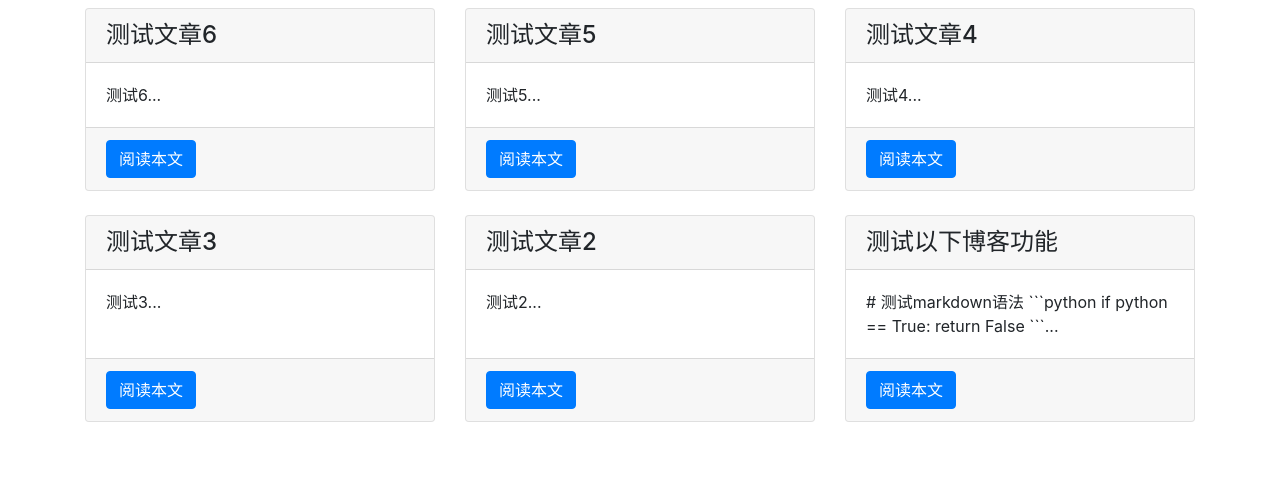
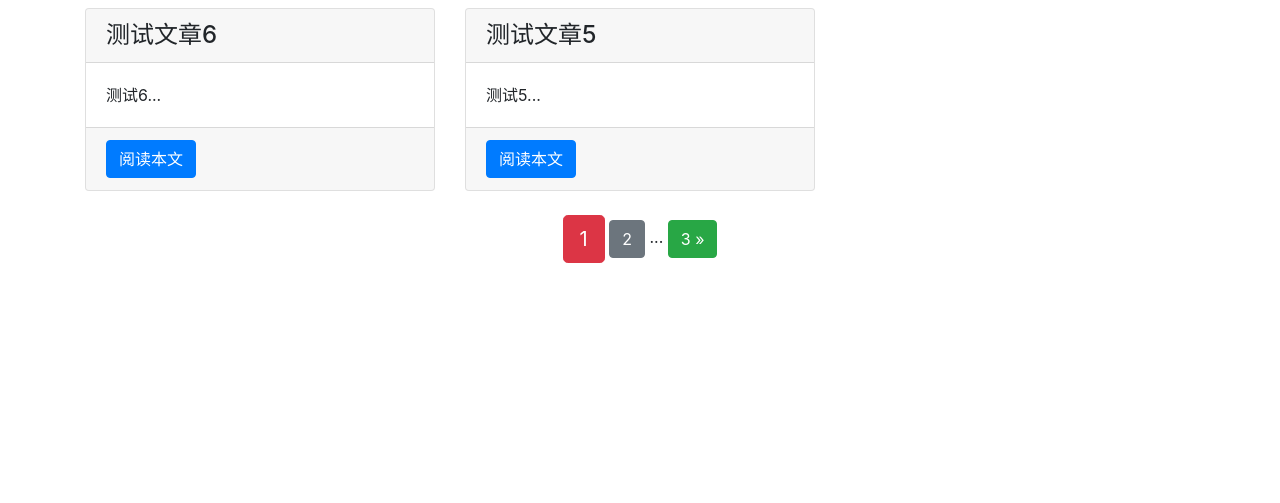
Before and after one commit to ClayLaugh/my_blog, a Django app: page /article/article-list/ in a window 1280 px wide. Shown: the part 56-559 px from the top of the page. Run offline with Django 3.2, Linux system fonts and the light colour scheme; data comes from the database, SQL or seed files in the repository; both versions use the stored data as it was after the commit; some libraries are stand-ins or nearby versions.

Commit message:
add article paginator function

```diff
--- a/article/views.py
+++ b/article/views.py
@@ -6,11 +6,18 @@ from django.contrib.auth.models import User
 from django.contrib.auth.decorators import login_required
 from .models import ArticlePost
 import markdown
+from django.core.paginator import Paginator
 
 
 def article_list(request):
     # 取出所有的博客文章
-    articles = ArticlePost.objects.all()
+    article_list = ArticlePost.objects.all()
+    # 每页显示 1 篇文章
+    paginator = Paginator(article_list, 2)
+    # 获取 url 中的页码
+    page = request.GET.get('page')
+    # 将导航对象相应的页码内容返回给 articles
+    articles = paginator.get_page(page)
     # 需要传递给模板的对象
     context = {"articles": articles}
     # 将 context 的内容加载到模板 article/list.html
--- a/my_blog/settings.py
+++ b/my_blog/settings.py
@@ -122,6 +122,10 @@ STATICFILES_DIRS = [
     os.path.join(BASE_DIR, "static")
 ]
 
+MEDIA_URL = '/media/'
+
+MEDIA_ROOT = os.path.join(BASE_DIR, 'media/')
+
 EMAIL_HOST = 'smtp.qq.com'
 
 EMAIL_HOST_USER = 'xxx@qq.com'
--- a/my_blog/urls.py
+++ b/my_blog/urls.py
@@ -17,6 +17,8 @@ from django.contrib import admin
 from django.urls import path
 # 导入include
 from django.urls import include
+from django.conf import settings
+from django.conf.urls.static import static
 
 urlpatterns = [
     path('admin/', admin.site.urls),
@@ -27,3 +29,5 @@ urlpatterns = [
     # 配置password_reset的url
     path('password-reset/', include('password_reset.urls')),
 ]
+
+urlpatterns += static(settings.MEDIA_URL, document_root=settings.MEDIA_ROOT)
--- a/templates/article/list.html
+++ b/templates/article/list.html
@@ -12,7 +12,6 @@
 <!-- 定义放置文章标题的div容器 -->
 <div class="container">
     <div class="row mt-2">
-
         {% for article in articles %}
         <!-- 文章内容 -->
         <div class="col-4 mb-4">
@@ -31,7 +30,27 @@
             </div>
         </div>
         {% endfor %}
-
+    </div>
+    <!-- 页码导航 -->
+    <div class="pagination row">
+        <div class="m-auto">
+            <span class="step-links">
+                <!-- 如果不是第一页，则显示上翻按钮 -->
+                {% if articles.has_previous %}
+                    <a href="?page=1" class="btn btn-success">&laquo; 1</a>
+                    <span>...</span>
+                    <a href="?page={{ articles.previous_page_number }}" class="btn btn-secondary">{{ articles.previous_page_number }}</a>
+                {% endif %}
+                <!-- 当前页面 -->
+                <span class="current btn btn-danger btn-lg">{{ articles.number }}</span>
+                <!-- 如果不是最末页，则显示下翻按钮 -->
+                {% if articles.has_next %}
+                    <a href="?page={{ articles.next_page_number }}" class="btn btn-secondary">{{ articles.next_page_number }}</a>
+                    <span>...</span>
+                    <a href="?page={{ articles.paginator.num_pages }}" class="btn btn-success">{{ articles.paginator.num_pages }} &raquo;</a>
+                {% endif %}
+            </span>
+        </div>
     </div>
 </div>
 {% endblock content %}
--- a/userprofile/views.py
+++ b/userprofile/views.py
@@ -81,11 +81,13 @@ def profile_edit(request, id):
     if request.method == 'POST':
         if request.user != user:
             return HttpResponse('你没有权限修改此用户信息。')
-        profile_form = ProfileForm(data=request.POST)
+        profile_form = ProfileForm(request.POST, request.FILES)
         if profile_form.is_valid():
             profile_cd = profile_form.cleaned_data
             profile.phone = profile_cd['phone']
             profile.bio = profile_cd['bio']
+            if 'avatar' in request.FILES:
+                profile.avatar = profile_cd['avatar']
             profile.save()
             return redirect('userprofile:edit', id=id)
         else:
```
Also changed, not shown: templates/userprofile/edit.html (+13 -1 lines), db.sqlite3, media/avatar/20210317/09b3918.png (added).
